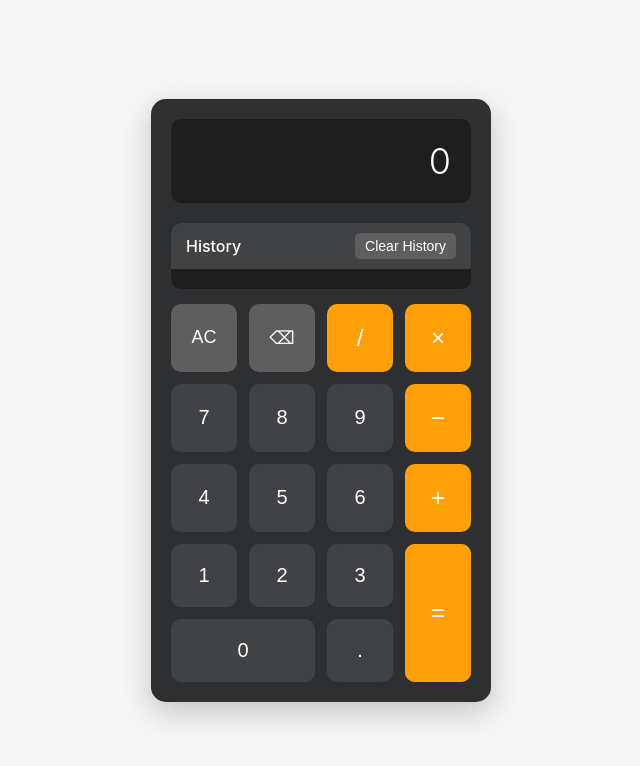
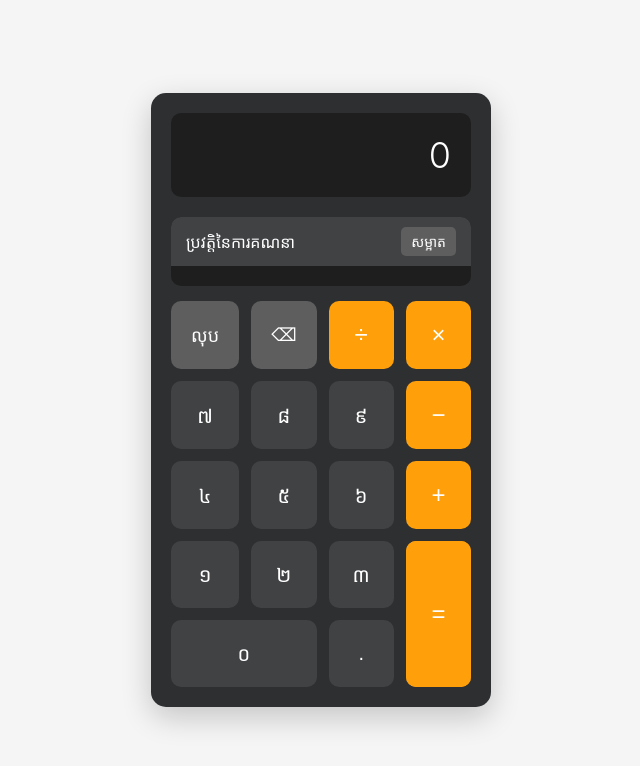
Before and after one commit to ycdo-dev/calculator, a plain HTML site: page index.html in a window 1280 px wide. Shown: the whole page, without its empty margins (319-959 px from the left). Drawn offline with Linux system fonts and the light colour scheme.

Commit message:
Update index.html

```diff
--- a/index.html
+++ b/index.html
@@ -197,33 +197,33 @@
         <div class="display" id="display">0</div>
         <div class="history-section">
             <div class="history-header">
-                <span class="history-title">History</span>
-                <button class="clear-history" onclick="clearHistory()">Clear History</button>
+                <span class="history-title">ប្រវត្តិនៃការគណនា</span>
+                <button class="clear-history" onclick="clearHistory()">សម្អាត</button>
             </div>
             <div class="history-list" id="historyList"></div>
         </div>
         <div class="buttons">
-            <button class="clear" onclick="clearDisplay()">AC</button>
+            <button class="clear" onclick="clearDisplay()">លុប</button>
             <button class="backspace" onclick="backspace()">⌫</button>
-            <button class="operator" onclick="setOperator('/')">/</button>
+            <button class="operator" onclick="setOperator('/')">÷</button>
             <button class="operator" onclick="setOperator('*')">×</button>
 
-            <button class="number" onclick="appendNumber('7')">7</button>
-            <button class="number" onclick="appendNumber('8')">8</button>
-            <button class="number" onclick="appendNumber('9')">9</button>
+            <button class="number" onclick="appendNumber('7')">៧</button>
+            <button class="number" onclick="appendNumber('8')">៨</button>
+            <button class="number" onclick="appendNumber('9')">៩</button>
             <button class="operator" onclick="setOperator('-')">−</button>
 
-            <button class="number" onclick="appendNumber('4')">4</button>
-            <button class="number" onclick="appendNumber('5')">5</button>
-            <button class="number" onclick="appendNumber('6')">6</button>
+            <button class="number" onclick="appendNumber('4')">៤</button>
+            <button class="number" onclick="appendNumber('5')">៥</button>
+            <button class="number" onclick="appendNumber('6')">៦</button>
             <button class="operator" onclick="setOperator('+')">+</button>
 
-            <button class="number" onclick="appendNumber('1')">1</button>
-            <button class="number" onclick="appendNumber('2')">2</button>
-            <button class="number" onclick="appendNumber('3')">3</button>
+            <button class="number" onclick="appendNumber('1')">១</button>
+            <button class="number" onclick="appendNumber('2')">២</button>
+            <button class="number" onclick="appendNumber('3')">៣</button>
             <button class="equals" onclick="calculate()">=</button>
 
-            <button class="number zero" onclick="appendNumber('0')">0</button>
+            <button class="number zero" onclick="appendNumber('0')">០</button>
             <button class="number decimal" onclick="appendDecimal()">.</button>
             <button class="equals" onclick="calculate()">=</button>
         </div>
@@ -239,10 +239,19 @@
         const display = document.getElementById('display');
         const historyList = document.getElementById('historyList');
 
+        function toKhmerNumber(number) {
+            const khmerNumerals = {
+                '0': '០', '1': '១', '2': '២', '3': '៣', '4': '៤',
+                '5': '៥', '6': '៦', '7': '៧', '8': '៨', '9': '៩'
+            };
+            return number.toString().replace(/[0-9]/g, digit => khmerNumerals[digit]);
+        }
+
         function formatNumber(number) {
             let [integerPart, decimalPart] = number.split('.');
             integerPart = integerPart.replace(/\B(?=(\d{3})+(?!\d))/g, ',');
-            return decimalPart ? `${integerPart}.${decimalPart}` : integerPart;
+            const formattedNumber = decimalPart ? `${integerPart}.${decimalPart}` : integerPart;
+            return toKhmerNumber(formattedNumber);
         }
 
         function updateDisplay() {
@@ -287,8 +296,9 @@
         function addToHistory(expression, result) {
             const historyItem = document.createElement('div');
             historyItem.className = 'history-item';
+            const khmerExpression = expression.replace(/[0-9]/g, digit => toKhmerNumber(digit));
             historyItem.innerHTML = `
-                <div class="expression">${expression}</div>
+                <div class="expression">${khmerExpression}</div>
                 <div class="result">${formatNumber(result)}</div>
             `;
             historyList.insertBefore(historyItem, historyList.firstChild);
```
